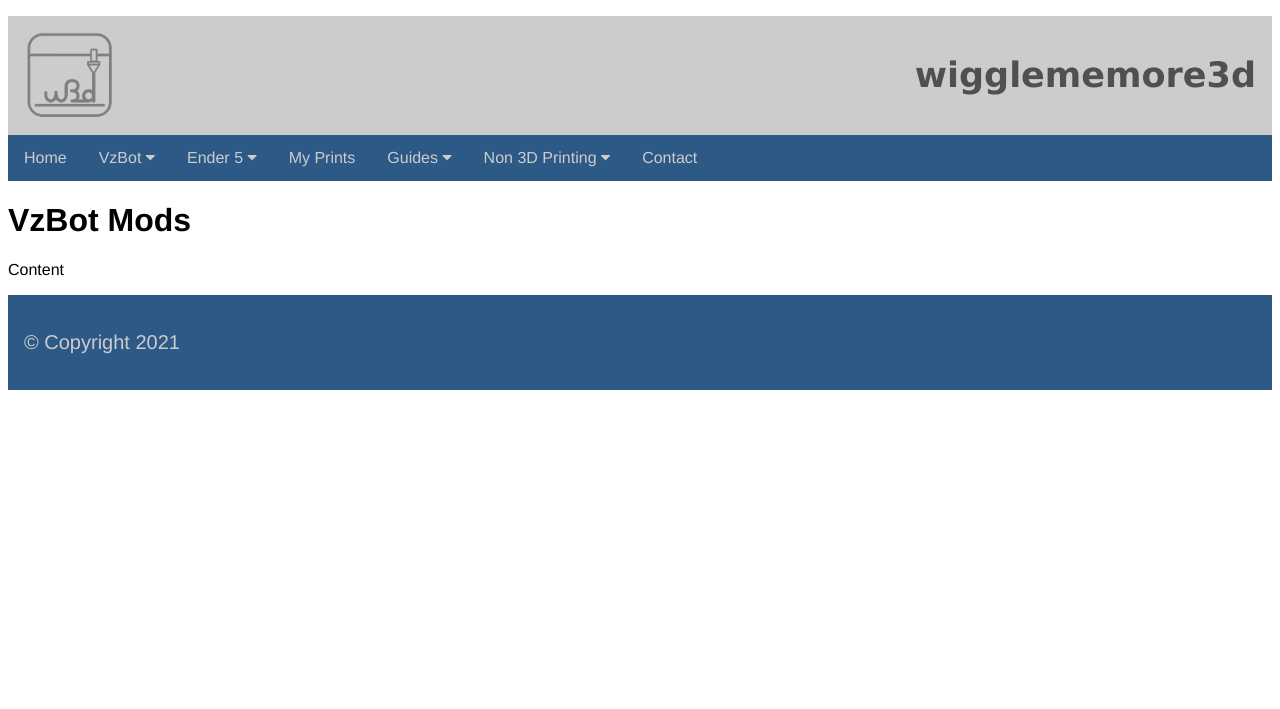
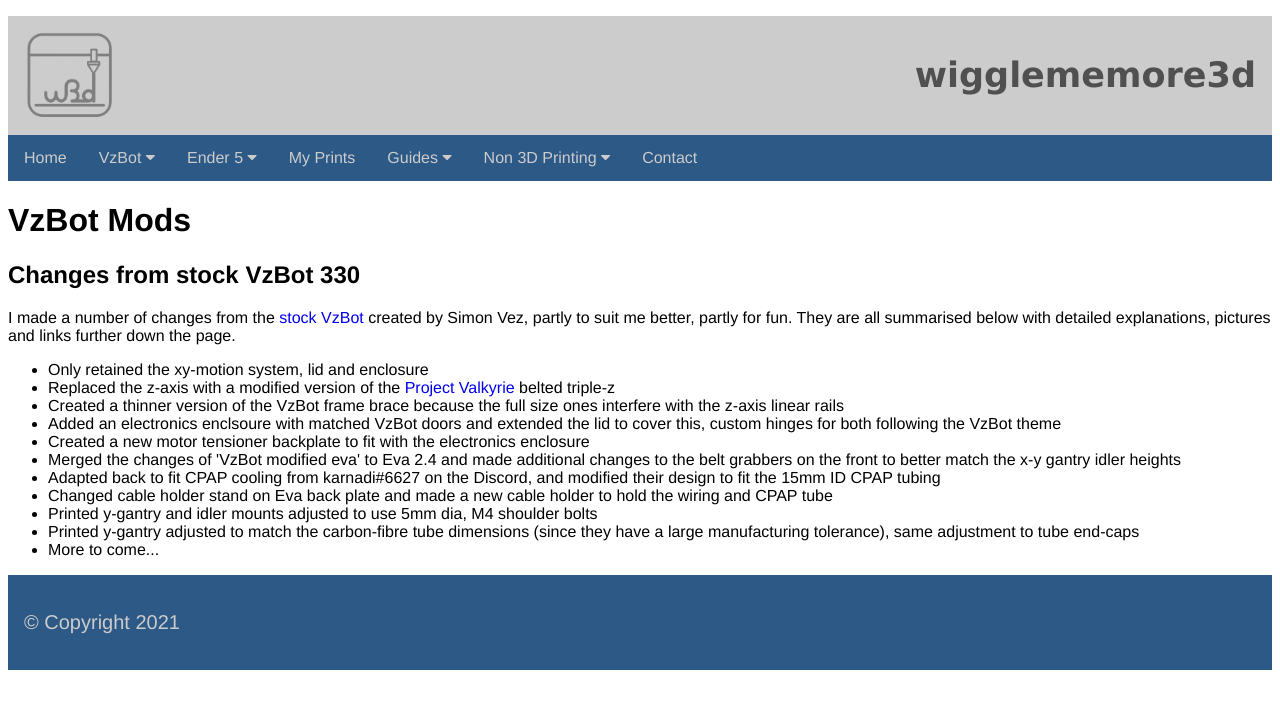
Before and after one commit to wigglememore/wigglememore3d, a Jekyll site: the page built from pages/vzbot/mods/index.html, in a window 1280 px wide. Shown: the top 709 px of the page. Built offline with Jekyll 4.4.1, drawn with Linux system fonts in a browser that asks for light colours.

Commit message:
Added content to vzbot mods page

```diff
--- a/pages/vzbot/mods/index.html
+++ b/pages/vzbot/mods/index.html
@@ -6,5 +6,21 @@
 <!-- page content -->
 <div class="page-content">
   <h1>VzBot Mods</h1>
-  <p>Content</p>
+  <h2>Changes from stock VzBot 330</h2>
+  <p>I made a number of changes from the <a class="inline-link" href="https://github.com/VzBoT3D/VzBoT-Vz330">stock VzBot</a> created by Simon Vez, partly to suit me better, partly for fun.  They are all summarised below with detailed explanations, pictures and links further down the page.</p>
+  <p>
+  <ul>
+    <li>Only retained the xy-motion system, lid and enclosure</li>
+    <li>Replaced the z-axis with a modified version of the <a class="inline-link" href="https://github.com/RoyBerntsenDesign/Project-Valkyrie">Project Valkyrie</a> belted triple-z</li>
+    <li>Created a thinner version of the VzBot frame brace because the full size ones interfere with the z-axis linear rails</li>
+    <li>Added an electronics enclsoure with matched VzBot doors and extended the lid to cover this, custom hinges for both following the VzBot theme</li>
+    <li>Created a new motor tensioner backplate to fit with the electronics enclosure</li>
+    <li>Merged the changes of 'VzBot modified eva' to Eva 2.4 and made additional changes to the belt grabbers on the front to better match the x-y gantry idler heights</li>
+    <li>Adapted back to fit CPAP cooling from karnadi#6627 on the Discord, and modified their design to fit the 15mm ID CPAP tubing</li>
+    <li>Changed cable holder stand on Eva back plate and made a new cable holder to hold the wiring and CPAP tube</li>
+    <li>Printed y-gantry and idler mounts adjusted to use 5mm dia, M4 shoulder bolts</li>
+    <li>Printed y-gantry adjusted to match the carbon-fibre tube dimensions (since they have a large manufacturing tolerance), same adjustment to tube end-caps</li>
+    <li>More to come...</li>
+  </ul>
+  </p>
 </div>
```
